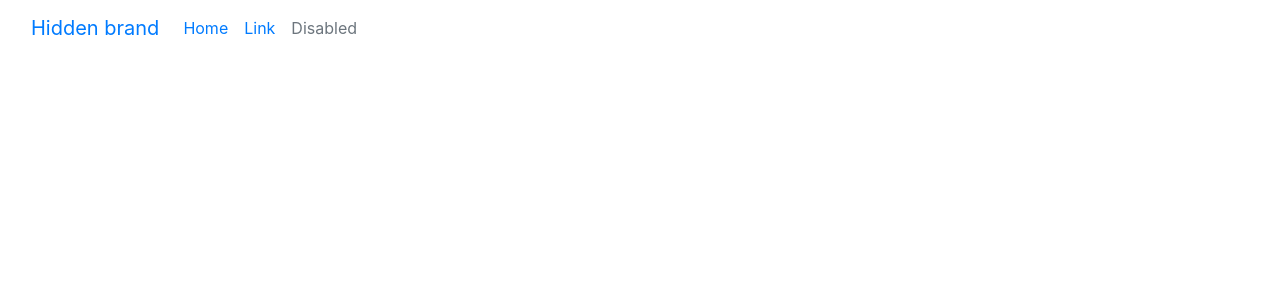
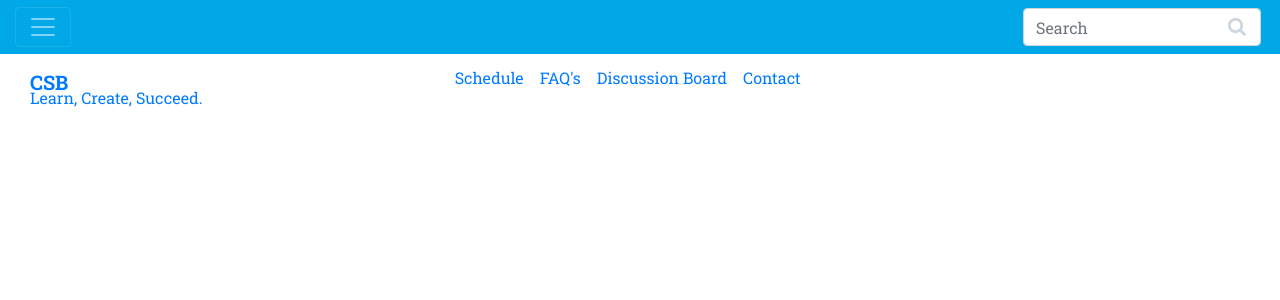
Before and after one commit to cklf537/service-lancework, a React (Create React App) app: page / in a window 1280 px wide. Shown: the top 300 px of the page. Built offline with nearby package versions, Linux system fonts and the light colour scheme.

Commit message:
Header and search implemented, logo modifications required.

```diff
--- a/public/index.html
+++ b/public/index.html
@@ -13,6 +13,9 @@
   <link rel="stylesheet" href="https://stackpath.bootstrapcdn.com/bootstrap/4.2.1/css/bootstrap.min.css" integrity="sha384-GJzZqFGwb1QTTN6wy59ffF1BuGJpLSa9DkKMp0DgiMDm4iYMj70gZWKYbI706tWS"
     crossorigin="anonymous">
   <link href="https://fonts.googleapis.com/css?family=Roboto+Slab" rel="stylesheet">
+  <link rel="stylesheet" href="https://cdnjs.cloudflare.com/ajax/libs/font-awesome/4.7.0/css/font-awesome.min.css"
+    integrity="sha256-eZrrJcwDc/3uDhsdt61sL2oOBY362qM3lon1gyExkL0=" crossorigin="anonymous" />
+
   <link rel="manifest" href="%PUBLIC_URL%/manifest.json" />
   <!--
       Notice the use of %PUBLIC_URL% in the tags above.
--- a/src/App.css
+++ b/src/App.css
@@ -31,7 +31,49 @@
   }
 } */
 
-.bg-dark{
-  background-color: #00a8e8;
+.simpleBakground{
+  background-color:#00a8e8;
+}
+.logo-main{
+  font-family: "Roboto Slab";
+    font-weight: 700;
+    font-style: normal;
 
 }
+.navbar{
+  padding: 0rem
+}
+
+
+.form-group {
+  padding-bottom: 0rem;
+  margin-bottom: 0rem;
+
+}
+.fa-3{
+  font-size: 1.2em;
+  display: inline;
+  position: absolute;
+  float: right;
+  padding-left: 209px;
+  color: rgba(0,52,89,0.2);
+}
+
+.header-spacing{
+  border: 1px solid red;
+  margin-right:50px;
+
+}
+.h-bg{
+  background-color: blueviolet;
+}
+
+
+@media (min-width: 576px){
+  .searchbar{
+    width: 0ex;
+    padding: 0rem
+  }
+
+
+}
--- a/src/App.jsx
+++ b/src/App.jsx
@@ -1,33 +1,55 @@
 import React, { Component } from 'react';
+import './App.css';
 
 
 class App extends Component {
   render() {
     return (
       <React.Fragment>
-        <div className="container-fluid ">
-          <nav class="navbar navbar-expand-lg">
-            <button class="navbar-toggler" type="button" data-toggle="collapse" data-target="#navbarTogglerDemo01" aria-controls="navbarTogglerDemo01" aria-expanded="false" aria-label="Toggle navigation">
-              <span class="navbar-toggler-icon"></span>
-            </button>
-            <div class="collapse navbar-collapse" id="navbarTogglerDemo01">
-              <a class="navbar-brand" href="#">Hidden brand</a>
-              <ul class="navbar-nav mr-auto mt-2 mt-lg-0">
-                <li class="nav-item active">
-                  <a class="nav-link" href="#">Home <span class="sr-only">(current)</span></a>
-                </li>
-                <li class="nav-item">
-                  <a class="nav-link" href="#">Link</a>
-                </li>
-                <li class="nav-item">
-                  <a class="nav-link disabled" href="#" tabindex="-1" aria-disabled="true">Disabled</a>
-                </li>
-              </ul>
-
+        <div className="pos-f-t simpleBakground container-fluid pt-1 pb-1  " >
+          <nav className="navbar justify-content-between ">
+            <div className="pos-f-t">
+              <nav className="navbar navbar-dark">
+                <button className="navbar-toggler sm-toggle-btn" type="button" data-toggle="collapse" data-target="#navbarToggleExternalContent" aria-controls="navbarToggleExternalContent" aria-expanded="false" aria-label="Toggle navigation">
+                  <span className="navbar-toggler-icon"></span>
+                </button>
+              </nav>
+            </div>
+            <form className="form-inline ">
+              <div className="form-group p-1 ml-6 inner-addon right-addon">
+                <label for="search" className="sr-only">Search</label>
+                <input type="search" className="form-control " id="search" placeholder="Search" />
+              </div>
+              <i class="fa fa-search fa-3" aria-hidden="true"></i>
+            </form>
+            <div className="collapse col-md-12" id="navbarToggleExternalContent">
+              <div className=" clearfix">
+                <h4 className="text-white">Collapsed content</h4>
+                <span className="text-muted">Toggleable via the navbar brand.</span>
+              </div>
             </div>
           </nav>
+
         </div>
-      </React.Fragment>
+        <div className="container-fluid ">
+          <header class="navbar navbar-expand flex-column flex-md-row bd-navbar " >
+            <div className="col-md-4 logo">
+              <a className="navbar-brand mr-0 mr-md-2" href="/" aria-label="Bootstrap">CSB <span className="logo-text">Learn, Create, Succeed.</span>
+              </a>
+            </div>
+            <div className="navbar-nav-scroll col-md-8 ">
+              <div className="text-right">
+                <ul className="navbar-nav bd-navbar-nav flex-row">
+                  <li className="nav-item"><a href="" className="nav-link">Schedule</a></li>
+                  <li className="nav-item"><a href="" className="nav-link">FAQ's</a></li>
+                  <li className="nav-item"><a href="" className="nav-link">Discussion Board</a></li>
+                  <li className="nav-item"><a href="" className="nav-link">Contact</a></li>
+                </ul>
+              </div>
+            </div>
+          </header>
+        </div>
+      </React.Fragment >
     );
   }
 }
--- a/src/index.css
+++ b/src/index.css
@@ -1,14 +1,31 @@
-/* body {
+@import url('https://fonts.googleapis.com/css?family=Roboto+Slab:100,300,400,700|Roboto:300&subset=cyrillic,cyrillic-ext,greek,greek-ext,latin-ext,vietnamese');
+
+ body {
   margin: 0;
   padding: 0;
-  font-family: -apple-system, BlinkMacSystemFont, "Segoe UI", "Roboto", "Oxygen",
-    "Ubuntu", "Cantarell", "Fira Sans", "Droid Sans", "Helvetica Neue",
-    sans-serif;
-  -webkit-font-smoothing: antialiased;
-  -moz-osx-font-smoothing: grayscale;
+  font-family: 'Roboto Slab', serif;
 }
 
 code {
-  font-family: source-code-pro, Menlo, Monaco, Consolas, "Courier New",
-    monospace;
-} */
+  font-family: 'Roboto Slab', serif;
+}
+
+
+.top-header{
+  background-color: #00a8e8;
+}
+
+.logo{
+  font-weight: 900;
+  font-size: 2em;
+  font-style: normal;
+  color: rgba(0,52,89, 1)
+}
+.logo-text{
+  font-weight: 400;
+  font-size: .8em;
+  font-style: normal;
+  display: block;
+  position: absolute;
+  margin-top: -11px;
+}
```
